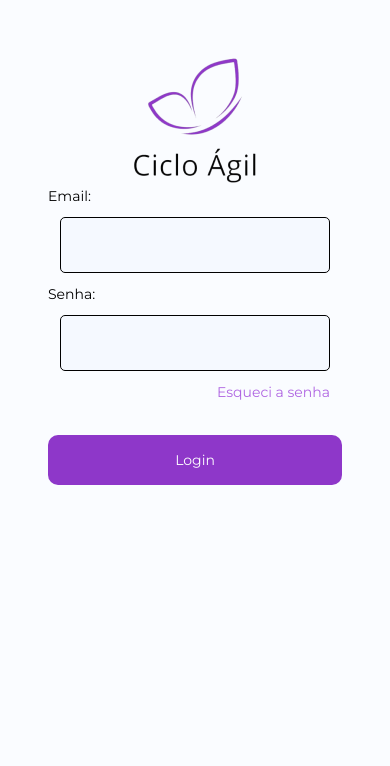
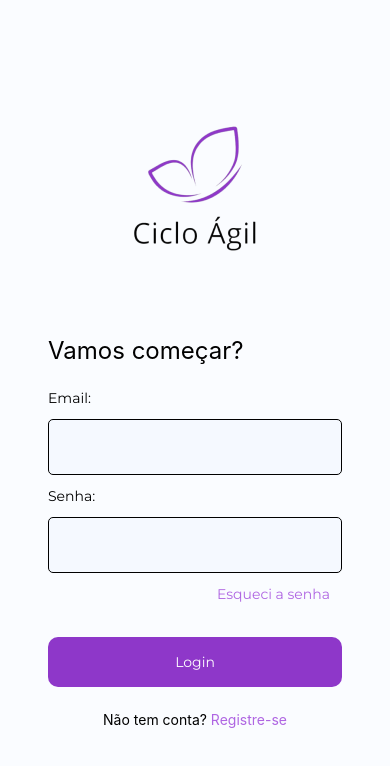
Before and after one commit to PipocaAgil-Grupo-Bordo/ciclo-agil-mobile, a React Native app: screen / in a window 390 px wide. Shown: the top 766 px of the page. Built offline with nearby package versions, Linux system fonts and the light colour scheme.

Commit message:
fixes bugs on login screen and add signin validation to login form

```diff
--- /dev/null
+++ b/src/components/Input/index.tsx
@@ -0,0 +1,25 @@
+import React from "react";
+import { LoginInput } from "./style";
+import { Control, FieldErrors, useController } from "react-hook-form";
+import { loginObject } from "../../types/loginType";
+
+const Input: React.FC<{
+  name: "email" | "password";
+  control: Control<loginObject>;
+  errors: FieldErrors<loginObject>;
+}> = ({ name, control, errors }) => {
+  const { field } = useController({ control, defaultValue: "", name });
+  return (
+    <LoginInput
+      value={field.value}
+      onChangeText={field.onChange}
+      errors={errors}
+      placeholder={errors[`${name}`] && errors[`${name}`]?.message}
+      placeholderTextColor="#FF0000"
+      textAlign="center"
+      name={name}
+    />
+  );
+};
+
+export default Input;
--- /dev/null
+++ b/src/components/Input/style.tsx
@@ -0,0 +1,12 @@
+import { FieldErrors } from "react-hook-form";
+import styled from "styled-components/native";
+
+
+
+export const LoginInput = styled.TextInput<{ errors?: FieldErrors ,name:String}>`
+  background-color: #f5f9ff;
+  border-radius: 5px;
+  height: 56px;
+  margin: 12px 0px;
+  border: ${(props) => (props.errors?.root  ? "#FF0000" : "")};
+`
--- a/src/pages/Login/SigninForm/index.tsx
+++ b/src/pages/Login/SigninForm/index.tsx
@@ -1,54 +1,48 @@
 import React, { useEffect } from "react";
 import { Alert, Text } from "react-native";
-import { ForgotPasswordText, FormBox, FormButton, LoginInput } from "./style";
-import { SubmitHandler, UseFormReset, useForm } from "react-hook-form";
+import { ForgotPasswordText, FormBox, FormButton, LetsBegin, RegisterLink, RegisterText } from "./style";
+import { SubmitErrorHandler, SubmitHandler, useForm } from "react-hook-form";
 import { yupResolver } from "@hookform/resolvers/yup";
 import { loginSchema } from "../../../schemas/loginSchema";
 import { loginObject } from "../../../types/loginType";
-
-const onSubmit: SubmitHandler<loginObject> = ({ email, password }) => {
-  Alert.alert(email, password);
-};
+import Input from "../../../components/Input";
 
 const SigninForm: React.FC = () => {
   const {
-    register,
-    setValue,
     handleSubmit,
+    control,
     formState: { errors },
+    reset,
+    setError,
   } = useForm<loginObject>({
     resolver: yupResolver(loginSchema),
   });
+  const onSubmit: SubmitHandler<loginObject> = ({ email, password }) => {
+    Alert.alert(email, password);
+  };
+  const onDeniedSubmit: SubmitErrorHandler<loginObject> = ({
+    email,
+    password,
+  }) => {
+    reset({ email: "", password: "" }, { keepErrors: true });
+    setError("root", { type: "submit error" });
+    Alert.alert("deu erro");
+  };
 
   return (
     <FormBox>
+      <LetsBegin>Vamos começar?</LetsBegin>
       <Text style={{ fontFamily: "Montserrat" }}>Email:</Text>
-      <LoginInput
-        onChangeText={(text) => setValue("email", text)}
-        keyboardType="email-address"
-        textAlign="center"
-        {...register("email")}
-        error={errors.email}
-        placeholder={errors.email ? errors.email.message : ""}
-        placeholderTextColor={errors.email ? "#FF0000" : ""}
-      />
-
+      <Input name="email" control={control} errors={errors} />
       <Text style={{ fontFamily: "Montserrat" }}>Senha:</Text>
-      <LoginInput
-        onChangeText={(text) => setValue("password", text)}
-        secureTextEntry={true}
-        error={errors.password}
-        placeholder={errors.password ? errors.password.message : ""}
-        placeholderTextColor={errors.password ? "#FF0000" : ""}
-        textAlign="center"
-        {...register("password")}
-      />
+      <Input name="password" control={control} errors={errors} />
       <ForgotPasswordText style={{ fontFamily: "Montserrat" }}>
         Esqueci a senha
       </ForgotPasswordText>
-      <FormButton onPress={handleSubmit(onSubmit)}>
+      <FormButton onPress={handleSubmit(onSubmit, onDeniedSubmit)}>
         <Text style={{ fontFamily: "Montserrat", color: "white" }}>Login</Text>
       </FormButton>
+      <RegisterText >Não tem conta?<RegisterLink > Registre-se</RegisterLink></RegisterText>
     </FormBox>
   );
 };
--- a/src/pages/Login/SigninForm/style.tsx
+++ b/src/pages/Login/SigninForm/style.tsx
@@ -1,14 +1,5 @@
 import { FieldError } from "react-hook-form";
 import styled from "styled-components/native";
-
-export const LoginInput = styled.TextInput<{ error?: FieldError }>`
-  background-color: #f5f9ff;
-  border-radius: 5px;
-  height: 56px;
-  margin: 12px;
-  border: ${(props) => (props.error ? "#FF0000" : "")};
-
-`;
 
 export const FormBox = styled.View``;
 export const FormButton = styled.TouchableOpacity`
@@ -25,3 +16,14 @@ export const ForgotPasswordText = styled.Text`
   text-align: right;
   margin: 0px 12px;
 `;
+export const RegisterText = styled.Text`
+  text-align: center;
+`
+export const RegisterLink = styled.Text`
+  color: #af65e2;
+`
+export const LetsBegin=styled.Text`
+  font-size: 24px;
+  font-weight: 400px;
+  margin: 81px 0px 24px;
+`
--- a/src/pages/Login/style.tsx
+++ b/src/pages/Login/style.tsx
@@ -2,6 +2,7 @@ import styled from "styled-components/native";
 
 export const LoginBox = styled.View`
     display: flex;
+    justify-content: center;
     height: 100%;
 
 `
```
